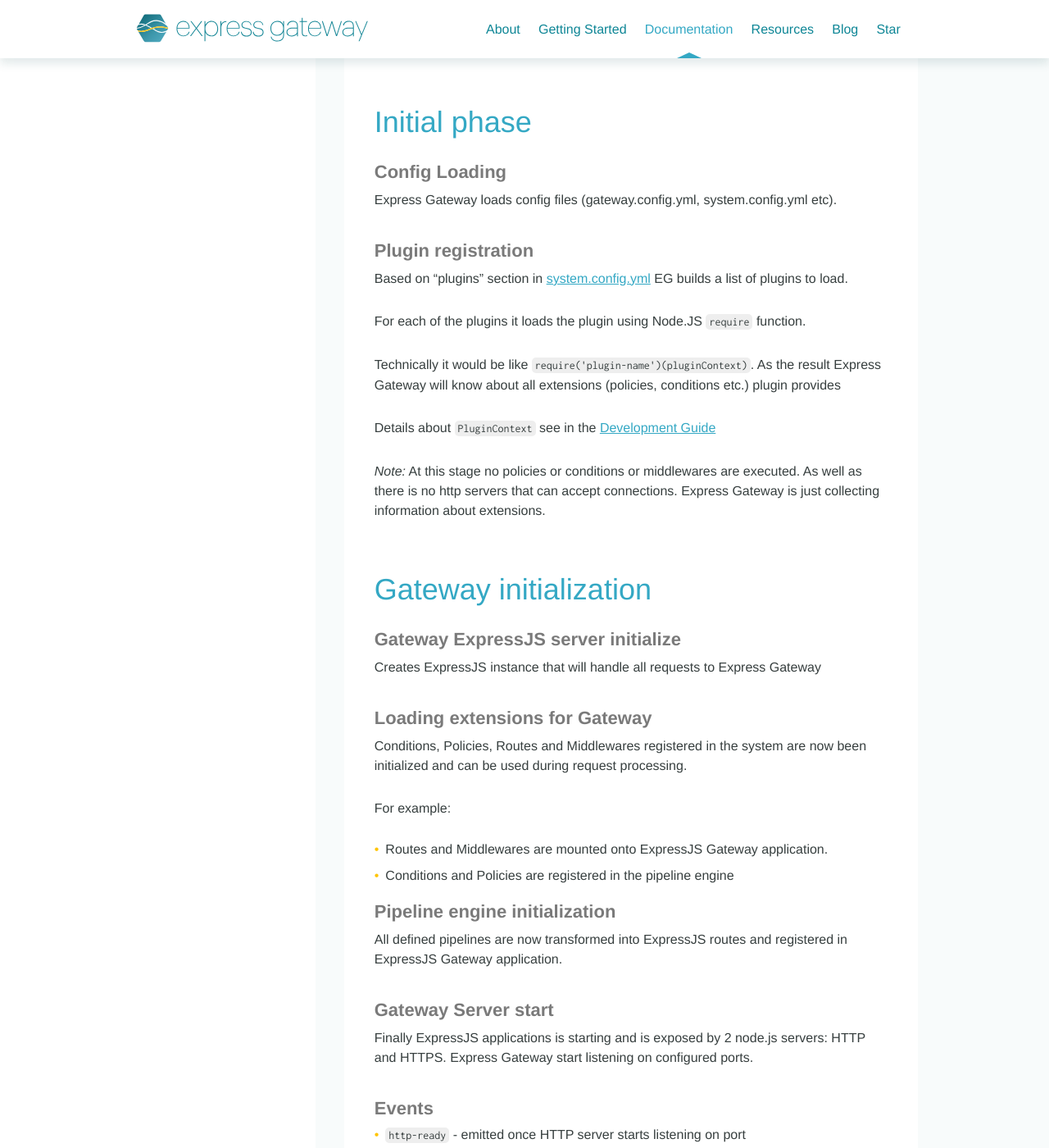
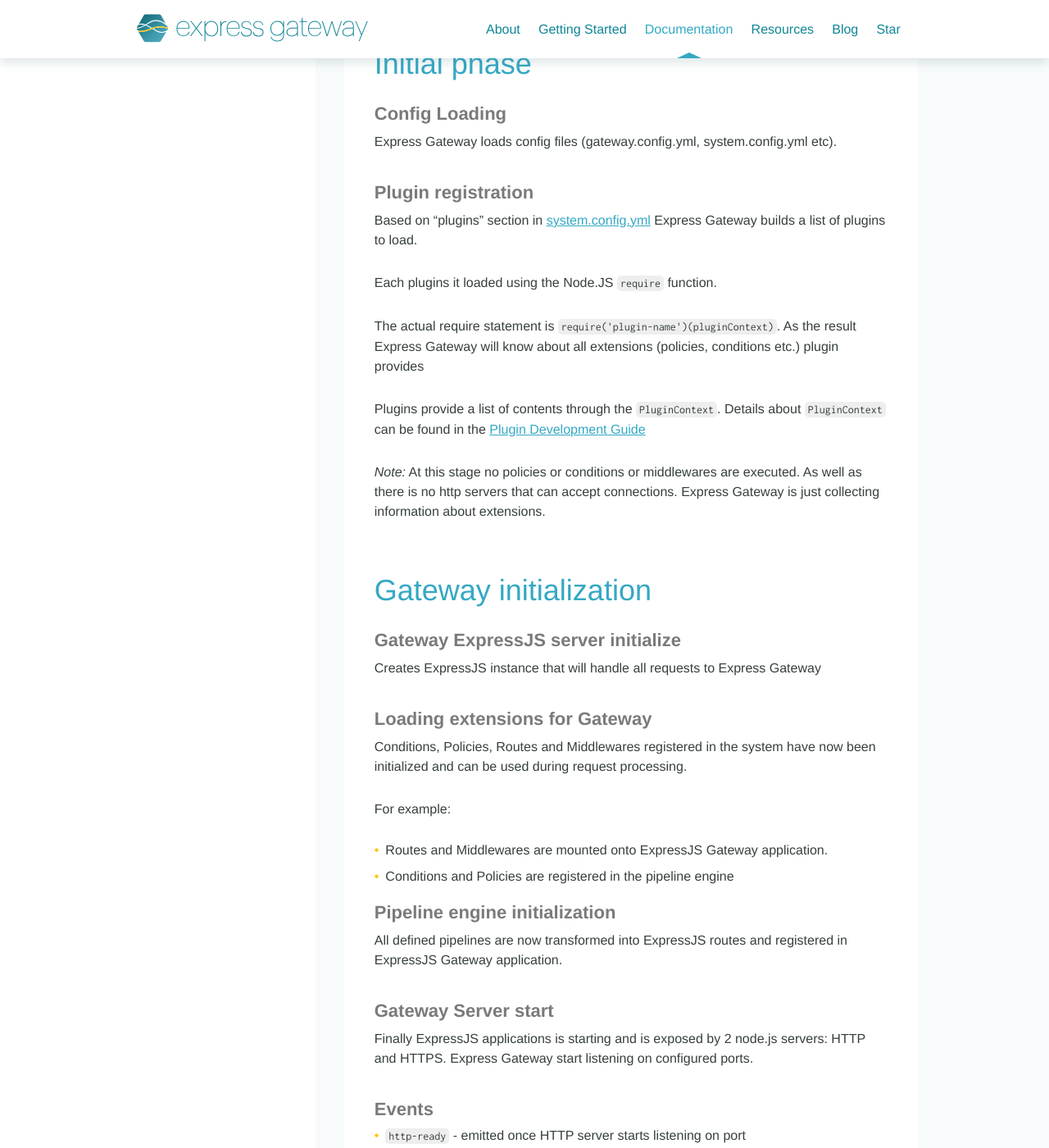
Before and after one commit to ExpressGateway/express-gateway.io, a Jekyll site: the page built from docs/runtime/boot-sequence.md, in a window 1280 px wide and 1400 px high, scrolled down 815 px. Shown: the whole window at 82% size. Built offline with Jekyll 4.4.1, drawn with Linux system fonts in a browser that asks for light colours; nearby versions of some CDN libraries; some web fonts are replaced; comment, search, counter and statistics services are not loaded; some of the changed text lies outside the part shown.

Commit message:
moved links to runtime and boot seqeuence

```diff
--- a/docs/runtime/boot-sequence.md
+++ b/docs/runtime/boot-sequence.md
@@ -1,11 +1,10 @@
 ---
 layout: doc-section
 title:  "Boot sequence"
-doc-order: 25.1
+doc-order: 20.10
 ---
-## Express Gateway boot sequence
 
-Here is high level overview of what is happening inside Express Gateway and what are possible extension points (Plugin Engine v1.2.0)
+The following depiction provides a high level overview of the initializaiton and bootstrap process within Express Gateway and its extension points made possible through [plugins][plugins].
 
 <img src="../../assets/img/boot-sequence-eg-diagram.png" />
 
@@ -13,14 +12,14 @@
 #### Config Loading
 Express Gateway loads config files (gateway.config.yml, system.config.yml etc).
 #### Plugin registration
-Based on “plugins” section in [system.config.yml]({{ site.baseurl}} {% link docs/configuration/system.config.yml/index.md %}) EG builds a list of plugins to load.
+Based on “plugins” section in [system.config.yml]({{ site.baseurl}} {% link docs/configuration/system.config.yml/index.md %}) Express Gateway builds a list of plugins to load.
 
-For each of the plugins it loads the plugin using Node.JS `require` function.
+Each plugins it loaded using the Node.JS `require` function.
 
-Technically it would be like `require('plugin-name')(pluginContext)`.
+The actual require statement is `require('plugin-name')(pluginContext)`.
 As the result Express Gateway will know about all extensions (policies, conditions etc.) plugin provides
 
-Details about `PluginContext` see in the [Development Guide]({{ site.baseurl}} {% link docs/plugins/development-guide.md %})
+Plugins provide a list of contents through the `PluginContext`. Details about `PluginContext` can be found in the [Plugin Development Guide]({{ site.baseurl}} {% link docs/plugins/development-guide.md %})
 
 *Note:* At this stage no policies or conditions or middlewares are executed. As well as there is no http servers that can accept connections. Express Gateway is just collecting information about extensions.
 
@@ -28,7 +27,7 @@
 #### Gateway ExpressJS server initialize
 Creates ExpressJS instance that will handle all requests to Express Gateway
 #### Loading extensions for Gateway
-Conditions, Policies, Routes and Middlewares registered in the system are now been initialized and can be used during request processing.
+Conditions, Policies, Routes and Middlewares registered in the system have now been initialized and can be used during request processing.
 
 For example:
 - Routes and Middlewares are mounted onto ExpressJS Gateway application.
@@ -51,3 +50,5 @@
 Admin ExpressJS application is now exposed by node.js servers and start listening on configured port. Admin API is now ready to process requests
 #### Events
 - `admin-ready` - emitted once Admin API server starts listening on the port
+
+[plugins]: {{ site.baseurl }}{% link docs/plugins/index.md %}
```
Also changed, not shown: _pages/getting-started.md (+1 -1 lines).
